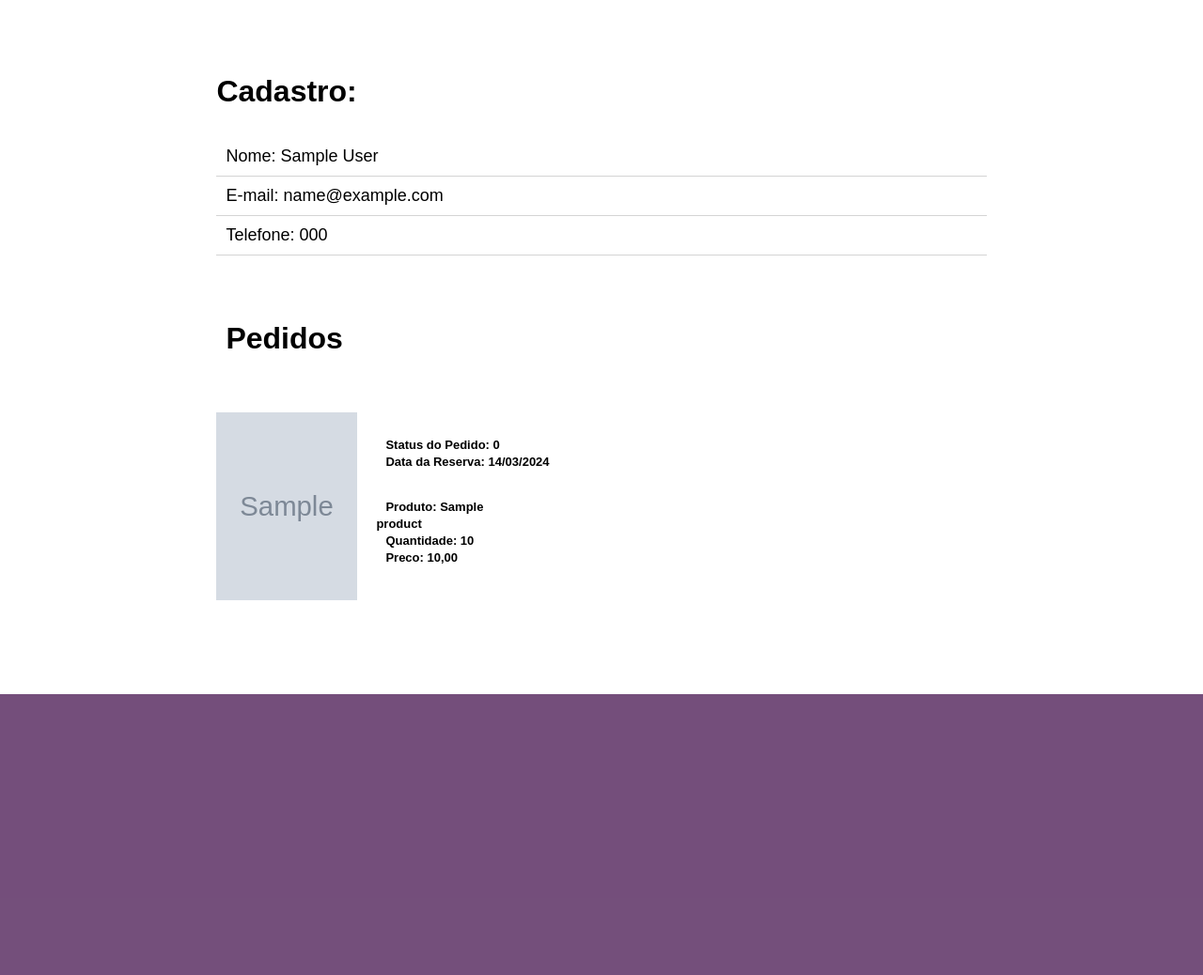
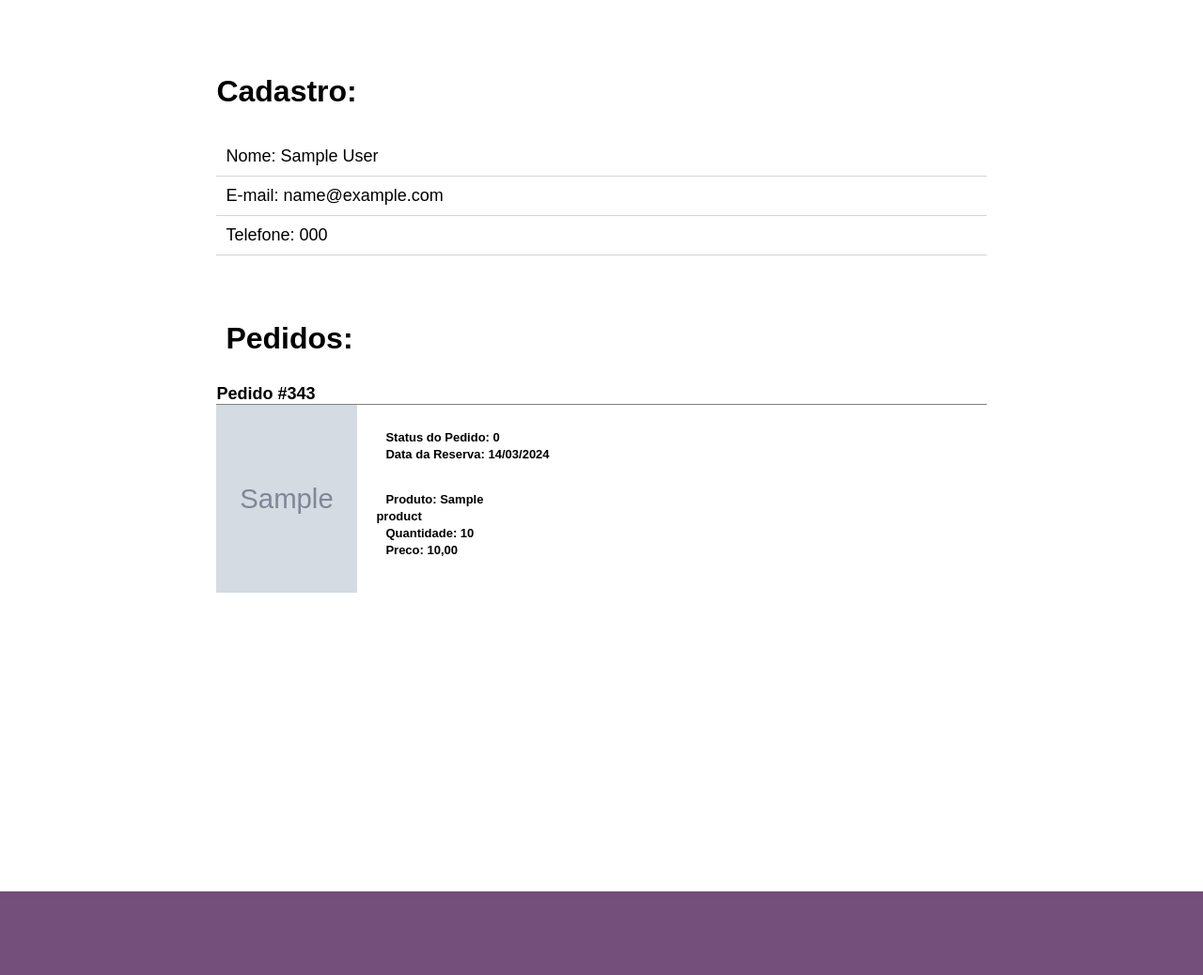
Before and after one commit to jtk15/brother-project, a Django app: page /accounts/conta in a window 1280 px wide. Shown: the part 61-1099 px from the top of the page at 94% size. Run offline with Django 4.2, Linux system fonts and the light colour scheme; a user stored in the database is signed in; tables that the repository leaves empty hold one stand-in row (values such as "Sample post"); grey boxes marked "Sample" are stand-in pictures.

Commit message:
Foi feita a coreção para identificar de qual pedido é um determinado ou mais item.
closes #52

```diff
--- a/accounts/static/css/accounts/style.css
+++ b/accounts/static/css/accounts/style.css
@@ -213,7 +213,7 @@ REGISTER USER CSS CODE
     font-family: Arial, Helvetica, sans-serif;
     /* font-size: 1px; */
     padding: 10px;
-    margin-bottom: 50px;
+    margin-bottom: 20px;
 }
 
 
--- a/accounts/templates/registration/my_count.html
+++ b/accounts/templates/registration/my_count.html
@@ -16,9 +16,11 @@
 </div>
 
 <div id='div-container-order-information'>
-    <h1>Pedidos</h1>
+    <h1>Pedidos:</h1>
     {% comment %} <div id="container-itens-product">  {% endcomment %}
     {%for order in orders%}
+        <div style="width:100%; height:340px; float:clear;">
+        <h2 style="font-family:arial; font-size:18px;  border-bottom:1px solid gray; ">Pedido #343</h2>
         {% for item in order.itens.values %}
             {% for product in products%}
                 {%if product.pk ==  item.product_id %}
@@ -40,7 +42,7 @@
                         {%endif%}
                 {% endfor %}
             {% endfor %}
-
+        </div>
     {% endfor %}
 {% comment %} </div> {% endcomment %}
 </div>
```
